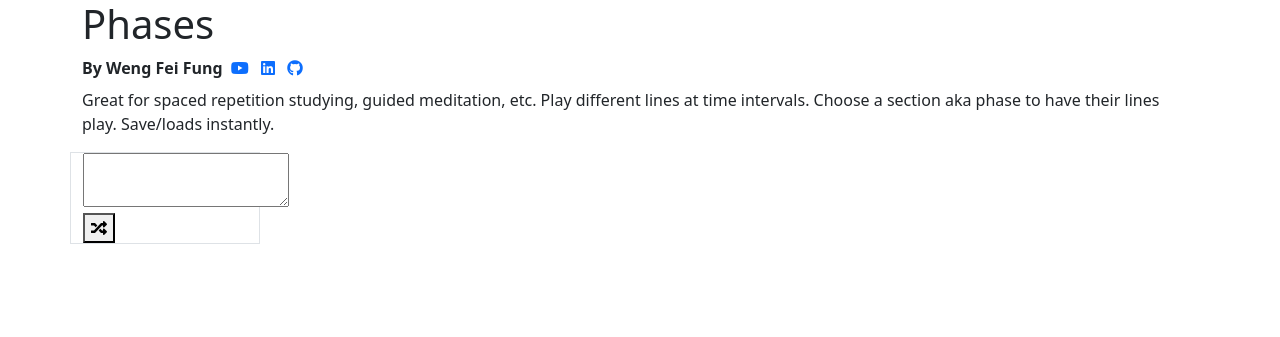
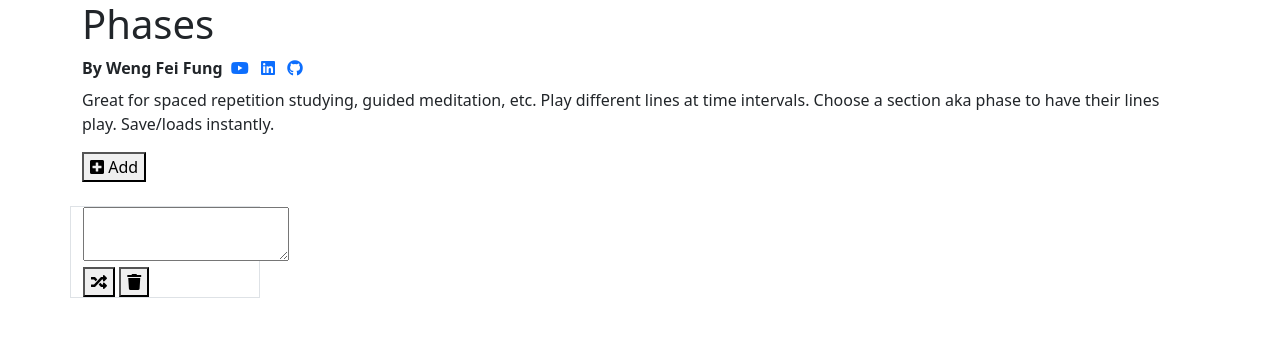
Before and after one commit to Siphon880gh/phases, a PHP site: page / in a window 1280 px wide. Shown: the top 337 px of the page. Run offline with PHP 8.4, Linux system fonts and the light colour scheme; some libraries are stand-ins or nearby versions.

Commit message:
Add and trash button placeholders; Delete feature

```diff
--- a/index.php
+++ b/index.php
@@ -49,8 +49,10 @@
     } // app
 
     $(function() {
+        // Start app
         app.init();
 
+        // Event handler on demand
         $(".msgs").livequery( (i, el)=>{
             $(el).on("keyup", function(ev) {
                 app.persist.save();
@@ -68,7 +70,16 @@
                     shuffledMsgs_str = shuffledMsgs.join("\n");
 
                 $msgs.val(shuffledMsgs_str);
+                app.persist.save();
+            })
+        });
 
+        $(".delete").livequery( (i, el)=>{
+            $(el).on("click", function(ev) {
+                let $msgsWrapper = $(ev.target).closest(".msgs-wrapper");
+
+                $msgsWrapper.remove();
+                app.persist.save();
             })
         });
     });
@@ -78,11 +89,16 @@
     textarea {
         resize: vertical;
     }
+    button {
+        cursor: pointer;
+    }
     </style>
 
 </head>
     <body>
         <div class="container">
+            <header>
+                <!-- Title, author, socials, description -->
                 <div class="row">
                     <h1 class="site-title">Phases</h1>
                     <div class="author-line">
@@ -93,11 +109,20 @@
                     </div>
                     <p class="site-desc mt-2">Great for spaced repetition studying, guided meditation, etc. Play different lines at time intervals. Choose a section aka phase to have their lines play. Save/loads instantly.</p>
                 </div>
+
+                <!-- Add -->
+                <nav class="site-buttons fs-6 row">
+                    <div class="col col-x mb-4">
+                        <button class="add"><i class="fa fa-plus-square"></i><span>&nbsp;Add</span></button>
+                    </div>
+                </nav>
+            </header>
             <div class="row">
                 <div class="msgs-wrapper col-md-2 border">
                     <textarea class="msgs"></textarea>
-                    <nav>
+                    <nav class="msgs-buttons">
                         <button class="shuffle"><i class="fa fa-random"></i></button>
+                        <button class="delete"><i class="fa fa-trash"></i></button>
                     </nav>
                 </div>
             </div>
```
Lines whose indentation alone changed are shown as unchanged.
